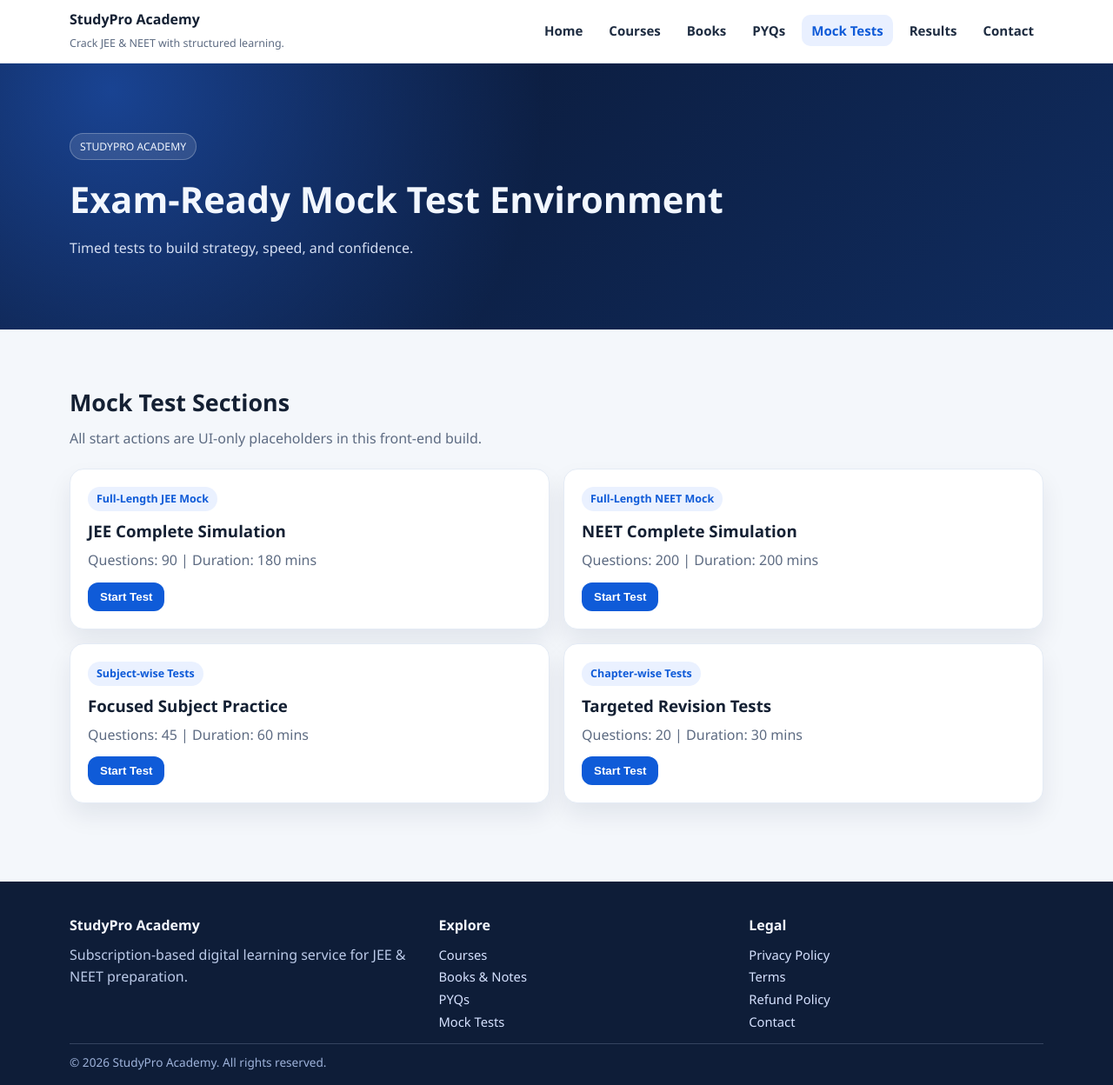
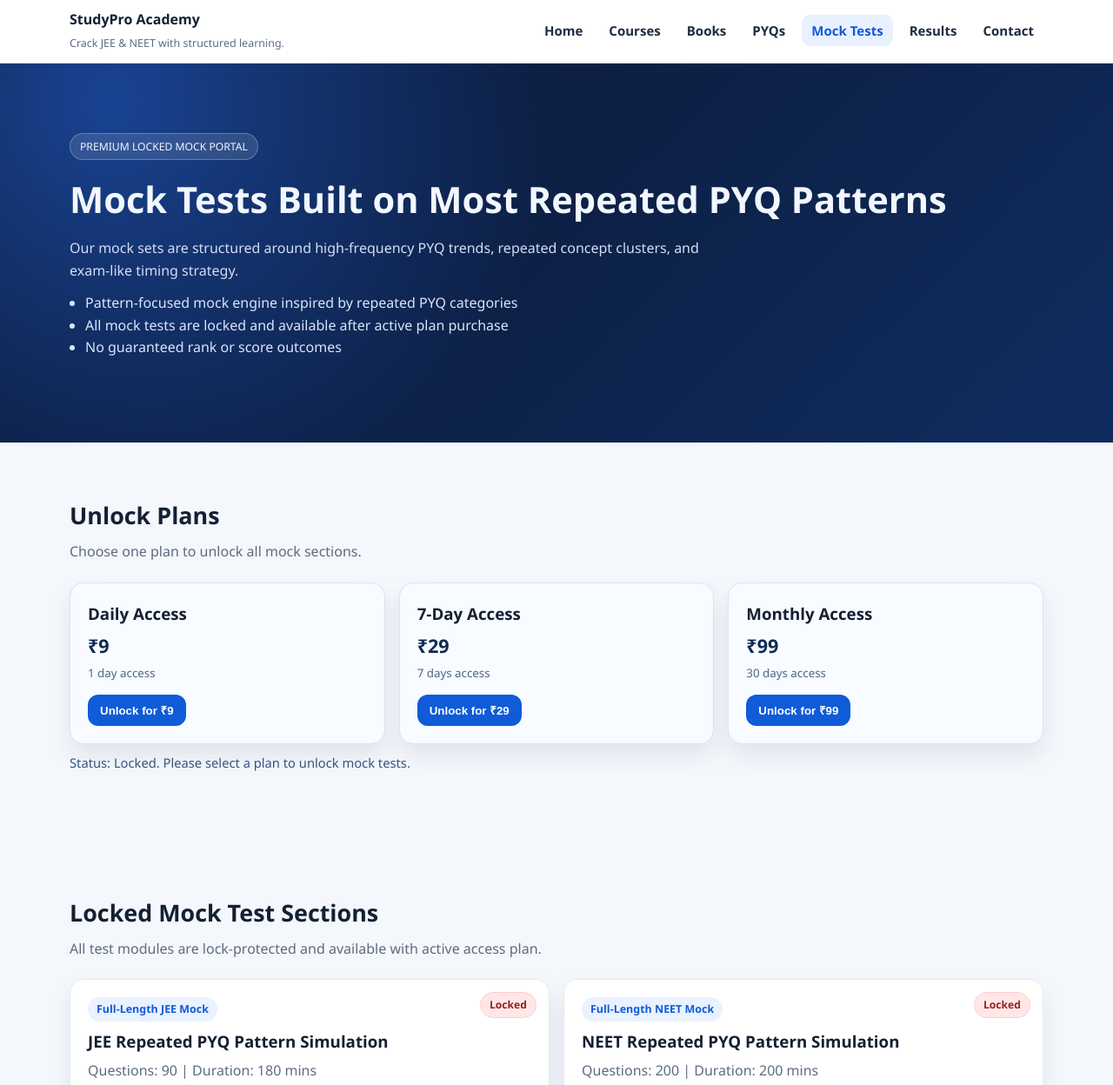
Before and after one commit to beast-69-bot/azedusite, a plain HTML site: page mock.html in a window 1280 px wide. Shown: the top 1248 px of the page at 87% size. Drawn offline with Linux system fonts and the light colour scheme.

Commit message:
Revamp mock page with locked access plans and repeated PYQ positioning

```diff
--- a/mock.html
+++ b/mock.html
@@ -6,46 +6,206 @@
   <title>StudyPro Academy | Mock Tests</title>
   <style>
     :root{--bg:#f4f7fb;--surface:#fff;--text:#142033;--muted:#5d6b82;--primary:#0f5bd8;--line:#e4ebf5;--radius:16px;--shadow:0 14px 28px rgba(15,31,58,.08)}
-    *{box-sizing:border-box}body{margin:0;font-family:"Segoe UI",Tahoma,Geneva,Verdana,sans-serif;background:var(--bg);color:var(--text);line-height:1.6}.container{width:min(1120px,92%);margin:0 auto}
-    .navbar{position:sticky;top:0;z-index:999;background:rgba(255,255,255,.93);backdrop-filter:blur(8px);border-bottom:1px solid var(--line)}.nav-wrap{min-height:72px;display:flex;align-items:center;justify-content:space-between;gap:12px}
-    .brand{text-decoration:none;color:var(--text)}.brand strong{display:block}.brand span{font-size:.78rem;color:var(--muted)}.menu-toggle{display:none;border:1px solid var(--line);background:#fff;border-radius:10px;padding:8px 10px}
-    .nav-links{list-style:none;display:flex;gap:8px;margin:0;padding:0}.nav-links a{text-decoration:none;color:#1e2c41;font-weight:600;font-size:.94rem;padding:8px 11px;border-radius:10px}.nav-links a:hover,.nav-links a.active{background:#e9f0ff;color:var(--primary)}
-    .hero{padding:80px 0;color:#f2f7ff;background:radial-gradient(circle at 10% 10%,#194392 0,transparent 42%),linear-gradient(135deg,#0a1630,#102c5f)}.eyebrow{display:inline-block;padding:5px 11px;border-radius:999px;background:rgba(255,255,255,.12);border:1px solid rgba(255,255,255,.25);font-size:.76rem;text-transform:uppercase}
-    h1{margin:12px 0 10px;font-size:clamp(1.8rem,4vw,2.6rem)}.hero p{margin:0;color:#d4def2;max-width:720px}
+    *{box-sizing:border-box}html{scroll-behavior:smooth}
+    body{margin:0;font-family:"Segoe UI",Tahoma,Geneva,Verdana,sans-serif;background:var(--bg);color:var(--text);line-height:1.6}
+    .container{width:min(1120px,92%);margin:0 auto}
+    .navbar{position:sticky;top:0;z-index:999;background:rgba(255,255,255,.93);backdrop-filter:blur(8px);border-bottom:1px solid var(--line)}
+    .nav-wrap{min-height:72px;display:flex;align-items:center;justify-content:space-between;gap:12px}
+    .brand{text-decoration:none;color:var(--text)}.brand strong{display:block}.brand span{font-size:.78rem;color:var(--muted)}
+    .menu-toggle{display:none;border:1px solid var(--line);background:#fff;border-radius:10px;padding:8px 10px}
+    .nav-links{list-style:none;display:flex;gap:8px;margin:0;padding:0}.nav-links a{text-decoration:none;color:#1e2c41;font-weight:600;font-size:.94rem;padding:8px 11px;border-radius:10px}
+    .nav-links a:hover,.nav-links a.active{background:#e9f0ff;color:var(--primary)}
+    .hero{padding:80px 0;color:#f2f7ff;background:radial-gradient(circle at 10% 10%,#194392 0,transparent 42%),linear-gradient(135deg,#0a1630,#102c5f)}
+    .eyebrow{display:inline-block;padding:5px 11px;border-radius:999px;background:rgba(255,255,255,.12);border:1px solid rgba(255,255,255,.25);font-size:.76rem;text-transform:uppercase}
+    .hero h1{margin:12px 0 10px;font-size:clamp(1.8rem,4vw,2.6rem)}.hero p{margin:0;color:#d4def2;max-width:760px}
+    .hero-points{margin-top:12px;padding-left:18px;color:#dbe5fa}
     section{padding:62px 0}.section-title{margin:0 0 8px;font-size:clamp(1.3rem,2.1vw,1.9rem)}.section-sub{margin:0 0 22px;color:var(--muted)}
-    .grid{display:grid;gap:16px}.grid-2{grid-template-columns:repeat(2,minmax(0,1fr))}
-    .card{background:var(--surface);border:1px solid var(--line);border-radius:var(--radius);padding:20px;box-shadow:var(--shadow)}.chip{display:inline-flex;padding:4px 10px;border-radius:999px;background:#eaf1ff;color:var(--primary);font-size:.78rem;font-weight:700}
-    .card h3{margin:8px 0 6px}.card p{margin:0;color:var(--muted)}.btn{display:inline-block;border-radius:12px;padding:9px 14px;font-weight:700;text-decoration:none;border:none;cursor:pointer}.btn-primary{background:var(--primary);color:#fff}.actions{margin-top:12px}
-    .footer{margin-top:28px;padding:38px 0 24px;background:#0e1d38;color:#c8d7f4}.footer-grid{display:grid;grid-template-columns:1.2fr 1fr 1fr;gap:18px}.footer h4{margin:0 0 8px;color:#f5f8ff}.footer a{text-decoration:none;color:#d6e2ff;font-size:.92rem}.copy{border-top:1px solid rgba(210,225,255,.2);margin-top:12px;padding-top:10px;font-size:.85rem;color:#9eb3db}
-    .reveal{opacity:0;transform:translateY(10px);transition:.45s}.reveal.visible{opacity:1;transform:none}
-    @media (max-width:980px){.grid-2,.footer-grid{grid-template-columns:1fr}.menu-toggle{display:inline-flex}.nav-links{display:none;position:absolute;top:72px;right:4%;width:min(320px,92%);background:#fff;border:1px solid var(--line);border-radius:12px;padding:10px;box-shadow:var(--shadow);flex-direction:column;align-items:flex-start}.nav-links.open{display:flex}}
+    .grid{display:grid;gap:16px}.grid-2{grid-template-columns:repeat(2,minmax(0,1fr))}.grid-3{grid-template-columns:repeat(3,minmax(0,1fr))}
+    .card{background:var(--surface);border:1px solid var(--line);border-radius:var(--radius);padding:20px;box-shadow:var(--shadow)}
+    .chip{display:inline-flex;padding:4px 10px;border-radius:999px;background:#eaf1ff;color:var(--primary);font-size:.78rem;font-weight:700}
+    .mock-card{position:relative;overflow:hidden}
+    .mock-card h3{margin:8px 0 6px}.mock-card p{margin:0;color:var(--muted)}
+    .lock-tag{position:absolute;right:14px;top:14px;font-size:.76rem;font-weight:700;padding:4px 10px;border-radius:999px;background:#ffe7e7;color:#9a1f1f;border:1px solid #ffcccc}
+    .btn{display:inline-block;border-radius:12px;padding:9px 14px;font-weight:700;text-decoration:none;border:none;cursor:pointer}
+    .btn-primary{background:var(--primary);color:#fff}
+    .btn-muted{background:#e6edf7;color:#31517a}
+    .actions{margin-top:12px;display:flex;gap:8px;flex-wrap:wrap}
+    .plan{border:1px solid #d8e3f8;background:#f8fbff}
+    .plan h3{margin:0 0 6px}.price{font-size:1.35rem;font-weight:800;color:#102a52}
+    .plan small{color:#4f6787}
+    .plan.active{border-color:#8ab4ff;background:#eef5ff}
+    .access-status{margin-top:10px;font-size:.92rem;color:#35557f}
+    .highlight{outline:2px solid #a8c7ff;outline-offset:2px;transition:.2s}
+    .footer{margin-top:28px;padding:38px 0 24px;background:#0e1d38;color:#c8d7f4}
+    .footer-grid{display:grid;grid-template-columns:1.2fr 1fr 1fr;gap:18px}.footer h4{margin:0 0 8px;color:#f5f8ff}.footer a{text-decoration:none;color:#d6e2ff;font-size:.92rem}
+    .copy{border-top:1px solid rgba(210,225,255,.2);margin-top:12px;padding-top:10px;font-size:.85rem;color:#9eb3db}
+    .unlocked .lock-tag{background:#e8ffef;color:#116a2b;border-color:#c7f5d6}
+    @media (max-width:980px){
+      .grid-2,.grid-3,.footer-grid{grid-template-columns:1fr}
+      .menu-toggle{display:inline-flex}
+      .nav-links{display:none;position:absolute;top:72px;right:4%;width:min(320px,92%);background:#fff;border:1px solid var(--line);border-radius:12px;padding:10px;box-shadow:var(--shadow);flex-direction:column;align-items:flex-start}
+      .nav-links.open{display:flex}
+    }
   </style>
 </head>
 <body>
-  <header class="navbar"><div class="container nav-wrap"><a class="brand" href="index.html"><strong>StudyPro Academy</strong><span>Crack JEE & NEET with structured learning.</span></a><button class="menu-toggle" id="menuToggle" type="button">Menu</button><ul class="nav-links" id="navLinks"><li><a href="index.html">Home</a></li><li><a href="courses.html">Courses</a></li><li><a href="books.html">Books</a></li><li><a href="pyqs.html">PYQs</a></li><li><a class="active" href="mock.html">Mock Tests</a></li><li><a href="index.html#results">Results</a></li><li><a href="contact.html">Contact</a></li></ul></div></header>
-  <section class="hero"><div class="container"><span class="eyebrow">StudyPro Academy</span><h1>Exam-Ready Mock Test Environment</h1><p>Timed tests to build strategy, speed, and confidence.</p></div></section>
+  <header class="navbar">
+    <div class="container nav-wrap">
+      <a class="brand" href="index.html"><strong>StudyPro Academy</strong><span>Crack JEE & NEET with structured learning.</span></a>
+      <button class="menu-toggle" id="menuToggle" type="button">Menu</button>
+      <ul class="nav-links" id="navLinks">
+        <li><a href="index.html">Home</a></li>
+        <li><a href="courses.html">Courses</a></li>
+        <li><a href="books.html">Books</a></li>
+        <li><a href="pyqs.html">PYQs</a></li>
+        <li><a class="active" href="mock.html">Mock Tests</a></li>
+        <li><a href="index.html#results">Results</a></li>
+        <li><a href="contact.html">Contact</a></li>
+      </ul>
+    </div>
+  </header>
+
+  <section class="hero">
+    <div class="container">
+      <span class="eyebrow">Premium Locked Mock Portal</span>
+      <h1>Mock Tests Built on Most Repeated PYQ Patterns</h1>
+      <p>Our mock sets are structured around high-frequency PYQ trends, repeated concept clusters, and exam-like timing strategy.</p>
+      <ul class="hero-points">
+        <li>Pattern-focused mock engine inspired by repeated PYQ categories</li>
+        <li>All mock tests are locked and available after active plan purchase</li>
+        <li>No guaranteed rank or score outcomes</li>
+      </ul>
+    </div>
+  </section>
+
   <main>
+    <section id="pricing">
+      <div class="container">
+        <h2 class="section-title">Unlock Plans</h2>
+        <p class="section-sub">Choose one plan to unlock all mock sections.</p>
+        <div class="grid grid-3">
+          <article class="card plan" data-plan="daily"><h3>Daily Access</h3><div class="price">₹9</div><small>1 day access</small><div class="actions"><button class="btn btn-primary plan-btn" data-plan="daily">Unlock for ₹9</button></div></article>
+          <article class="card plan" data-plan="weekly"><h3>7-Day Access</h3><div class="price">₹29</div><small>7 days access</small><div class="actions"><button class="btn btn-primary plan-btn" data-plan="weekly">Unlock for ₹29</button></div></article>
+          <article class="card plan" data-plan="monthly"><h3>Monthly Access</h3><div class="price">₹99</div><small>30 days access</small><div class="actions"><button class="btn btn-primary plan-btn" data-plan="monthly">Unlock for ₹99</button></div></article>
+        </div>
+        <p class="access-status" id="accessStatus">Status: Locked. Please select a plan to unlock mock tests.</p>
+      </div>
+    </section>
+
     <section>
       <div class="container">
-        <h2 class="section-title">Mock Test Sections</h2>
-        <p class="section-sub">All start actions are UI-only placeholders in this front-end build.</p>
+        <h2 class="section-title">Locked Mock Test Sections</h2>
+        <p class="section-sub">All test modules are lock-protected and available with active access plan.</p>
         <div class="grid grid-2">
-          <article class="card reveal"><span class="chip">Full-Length JEE Mock</span><h3>JEE Complete Simulation</h3><p>Questions: 90 | Duration: 180 mins</p><div class="actions"><button class="btn btn-primary" type="button">Start Test</button></div></article>
-          <article class="card reveal"><span class="chip">Full-Length NEET Mock</span><h3>NEET Complete Simulation</h3><p>Questions: 200 | Duration: 200 mins</p><div class="actions"><button class="btn btn-primary" type="button">Start Test</button></div></article>
-          <article class="card reveal"><span class="chip">Subject-wise Tests</span><h3>Focused Subject Practice</h3><p>Questions: 45 | Duration: 60 mins</p><div class="actions"><button class="btn btn-primary" type="button">Start Test</button></div></article>
-          <article class="card reveal"><span class="chip">Chapter-wise Tests</span><h3>Targeted Revision Tests</h3><p>Questions: 20 | Duration: 30 mins</p><div class="actions"><button class="btn btn-primary" type="button">Start Test</button></div></article>
+          <article class="card mock-card" data-test="jee-full"><span class="chip">Full-Length JEE Mock</span><span class="lock-tag">Locked</span><h3>JEE Repeated PYQ Pattern Simulation</h3><p>Questions: 90 | Duration: 180 mins</p><div class="actions"><button class="btn btn-muted start-btn">Locked</button></div></article>
+          <article class="card mock-card" data-test="neet-full"><span class="chip">Full-Length NEET Mock</span><span class="lock-tag">Locked</span><h3>NEET Repeated PYQ Pattern Simulation</h3><p>Questions: 200 | Duration: 200 mins</p><div class="actions"><button class="btn btn-muted start-btn">Locked</button></div></article>
+          <article class="card mock-card" data-test="subject"><span class="chip">Subject-wise Tests</span><span class="lock-tag">Locked</span><h3>Most Repeated Topic Clusters</h3><p>Questions: 45 | Duration: 60 mins</p><div class="actions"><button class="btn btn-muted start-btn">Locked</button></div></article>
+          <article class="card mock-card" data-test="chapter"><span class="chip">Chapter-wise Tests</span><span class="lock-tag">Locked</span><h3>High-Repeat Chapter Drills</h3><p>Questions: 20 | Duration: 30 mins</p><div class="actions"><button class="btn btn-muted start-btn">Locked</button></div></article>
         </div>
       </div>
     </section>
   </main>
-  <footer class="footer"><div class="container"><div class="footer-grid"><div><h4>StudyPro Academy</h4><p style="margin:0;color:#bbcae8">Subscription-based digital learning service for JEE & NEET preparation.</p></div><div><h4>Explore</h4><a href="courses.html">Courses</a><br><a href="books.html">Books & Notes</a><br><a href="pyqs.html">PYQs</a><br><a href="mock.html">Mock Tests</a></div><div><h4>Legal</h4><a href="privacy.html">Privacy Policy</a><br><a href="terms.html">Terms</a><br><a href="refund.html">Refund Policy</a><br><a href="contact.html">Contact</a></div></div><div class="copy">© <span id="year"></span> StudyPro Academy. All rights reserved.</div></div></footer>
+
+  <footer class="footer">
+    <div class="container">
+      <div class="footer-grid">
+        <div><h4>StudyPro Academy</h4><p style="margin:0;color:#bbcae8">Subscription-based digital learning service for JEE & NEET preparation.</p></div>
+        <div><h4>Explore</h4><a href="courses.html">Courses</a><br><a href="books.html">Books & Notes</a><br><a href="pyqs.html">PYQs</a><br><a href="mock.html">Mock Tests</a></div>
+        <div><h4>Legal</h4><a href="privacy.html">Privacy Policy</a><br><a href="terms.html">Terms</a><br><a href="refund.html">Refund Policy</a><br><a href="contact.html">Contact</a></div>
+      </div>
+      <div class="copy">&copy; <span id="year"></span> StudyPro Academy. All rights reserved.</div>
+    </div>
+  </footer>
+
   <script>
-    const menuToggle=document.getElementById("menuToggle"),navLinks=document.getElementById("navLinks");
-    menuToggle.addEventListener("click",()=>navLinks.classList.toggle("open"));
-    navLinks.querySelectorAll("a").forEach(a=>a.addEventListener("click",()=>navLinks.classList.remove("open")));
-    const observer=new IntersectionObserver(entries=>entries.forEach(e=>{if(e.isIntersecting)e.target.classList.add("visible")}),{threshold:.14});
-    document.querySelectorAll(".reveal").forEach(el=>observer.observe(el));
-    document.getElementById("year").textContent=new Date().getFullYear();
+    const menuToggle = document.getElementById("menuToggle");
+    const navLinks = document.getElementById("navLinks");
+    menuToggle.addEventListener("click", () => navLinks.classList.toggle("open"));
+    navLinks.querySelectorAll("a").forEach((a) => a.addEventListener("click", () => navLinks.classList.remove("open")));
+
+    const ACCESS_UNTIL_KEY = "studypro_mock_access_until";
+    const ACCESS_PLAN_KEY = "studypro_mock_access_plan";
+    const accessStatus = document.getElementById("accessStatus");
+    const plans = {
+      daily: { label: "Daily", amount: 9, ms: 1 * 24 * 60 * 60 * 1000 },
+      weekly: { label: "7-Day", amount: 29, ms: 7 * 24 * 60 * 60 * 1000 },
+      monthly: { label: "Monthly", amount: 99, ms: 30 * 24 * 60 * 60 * 1000 }
+    };
+
+    const getUntil = () => Number(localStorage.getItem(ACCESS_UNTIL_KEY) || 0);
+    const hasAccess = () => Date.now() < getUntil();
+
+    function formatRemaining(ms) {
+      const totalMinutes = Math.max(0, Math.floor(ms / 60000));
+      const days = Math.floor(totalMinutes / 1440);
+      const hours = Math.floor((totalMinutes % 1440) / 60);
+      const mins = totalMinutes % 60;
+      return `${days}d ${hours}h ${mins}m`;
+    }
+
+    function renderState() {
+      const unlocked = hasAccess();
+      const cards = document.querySelectorAll(".mock-card");
+      cards.forEach((card) => {
+        const tag = card.querySelector(".lock-tag");
+        const btn = card.querySelector(".start-btn");
+        if (unlocked) {
+          card.classList.add("unlocked");
+          tag.textContent = "Unlocked";
+          btn.textContent = "Start Test";
+          btn.classList.remove("btn-muted");
+          btn.classList.add("btn-primary");
+        } else {
+          card.classList.remove("unlocked");
+          tag.textContent = "Locked";
+          btn.textContent = "Locked";
+          btn.classList.remove("btn-primary");
+          btn.classList.add("btn-muted");
+        }
+      });
+
+      document.querySelectorAll(".plan").forEach((p) => p.classList.remove("active"));
+      if (unlocked) {
+        const until = getUntil();
+        const plan = localStorage.getItem(ACCESS_PLAN_KEY) || "Active";
+        accessStatus.textContent = `Status: Unlocked (${plan} plan). Remaining access: ${formatRemaining(until - Date.now())}`;
+        const activeCard = document.querySelector(`.plan[data-plan="${plan.toLowerCase()}"]`);
+        if (activeCard) activeCard.classList.add("active");
+      } else {
+        accessStatus.textContent = "Status: Locked. Please select a plan to unlock mock tests.";
+      }
+    }
+
+    function activatePlan(planKey) {
+      const plan = plans[planKey];
+      if (!plan) return;
+      const until = Date.now() + plan.ms;
+      localStorage.setItem(ACCESS_UNTIL_KEY, String(until));
+      localStorage.setItem(ACCESS_PLAN_KEY, planKey);
+      renderState();
+      alert(`Mock access unlocked for ${plan.label} plan (₹${plan.amount}).`);
+    }
+
+    document.querySelectorAll(".plan-btn").forEach((btn) => {
+      btn.addEventListener("click", () => activatePlan(btn.dataset.plan));
+    });
+
+    document.querySelectorAll(".start-btn").forEach((btn) => {
+      btn.addEventListener("click", () => {
+        if (!hasAccess()) {
+          const pricing = document.getElementById("pricing");
+          pricing.classList.add("highlight");
+          pricing.scrollIntoView({ behavior: "smooth", block: "start" });
+          setTimeout(() => pricing.classList.remove("highlight"), 1200);
+          return;
+        }
+        alert("Test launch is UI-only in this static build.");
+      });
+    });
+
+    setInterval(renderState, 30000);
+    document.getElementById("year").textContent = new Date().getFullYear();
+    renderState();
   </script>
 </body>
 </html>
```
